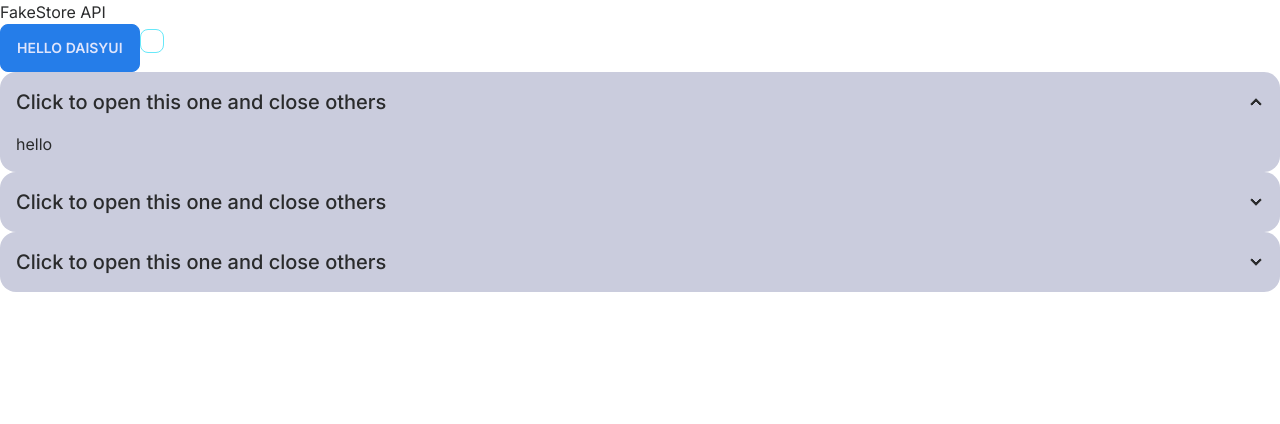
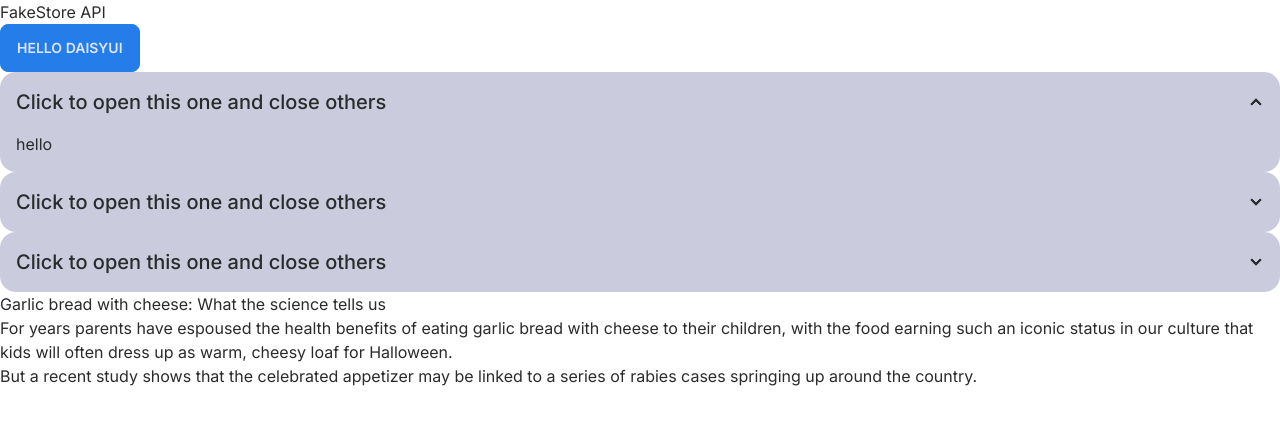
Before and after one commit to sangayt1997/nyo-tshong-fe, a Next.js app: page / in a window 1280 px wide. Shown: the top 424 px of the page. Built offline with nearby package versions, Linux system fonts and the light colour scheme.

Commit message:
refactor(nyo-tshong): adding tailwind typography

```diff
--- a/package.json
+++ b/package.json
@@ -9,6 +9,7 @@
     "lint": "next lint"
   },
   "dependencies": {
+    "@tailwindcss/typography": "^0.5.9",
     "@types/node": "20.4.1",
     "@types/react": "18.2.14",
     "@types/react-dom": "18.2.6",
--- a/src/app/page.tsx
+++ b/src/app/page.tsx
@@ -3,7 +3,6 @@
         <main>
             <p>FakeStore API</p>
             <button className="btn btn-primary">Hello daisyUI</button>
-            <input type="checkbox" className="checkbox checkbox-secondary"/>
             <div className="collapse collapse-arrow bg-base-200">
                 <input type="radio" name="my-accordion-2" checked={true} />
                 <div className="collapse-title text-xl font-medium">
@@ -31,6 +30,17 @@
                     <p>hello</p>
                 </div>
             </div>
+
+            <h1>Garlic bread with cheese: What the science tells us</h1>
+            <p>
+                For years parents have espoused the health benefits of eating garlic bread with cheese to their
+                children, with the food earning such an iconic status in our culture that kids will often dress
+                up as warm, cheesy loaf for Halloween.
+            </p>
+            <p>
+                But a recent study shows that the celebrated appetizer may be linked to a series of rabies cases
+                springing up around the country.
+            </p>
         </main>
     )
 }
--- a/tailwind.config.js
+++ b/tailwind.config.js
@@ -20,5 +20,5 @@
             },
         ],
     },
-    plugins: [require('daisyui')],
+    plugins: [require('@tailwindcss/typography'), require('daisyui')],
 };
```
Also changed, not shown: 1 other file (tests, documents, lock files or other folders).
